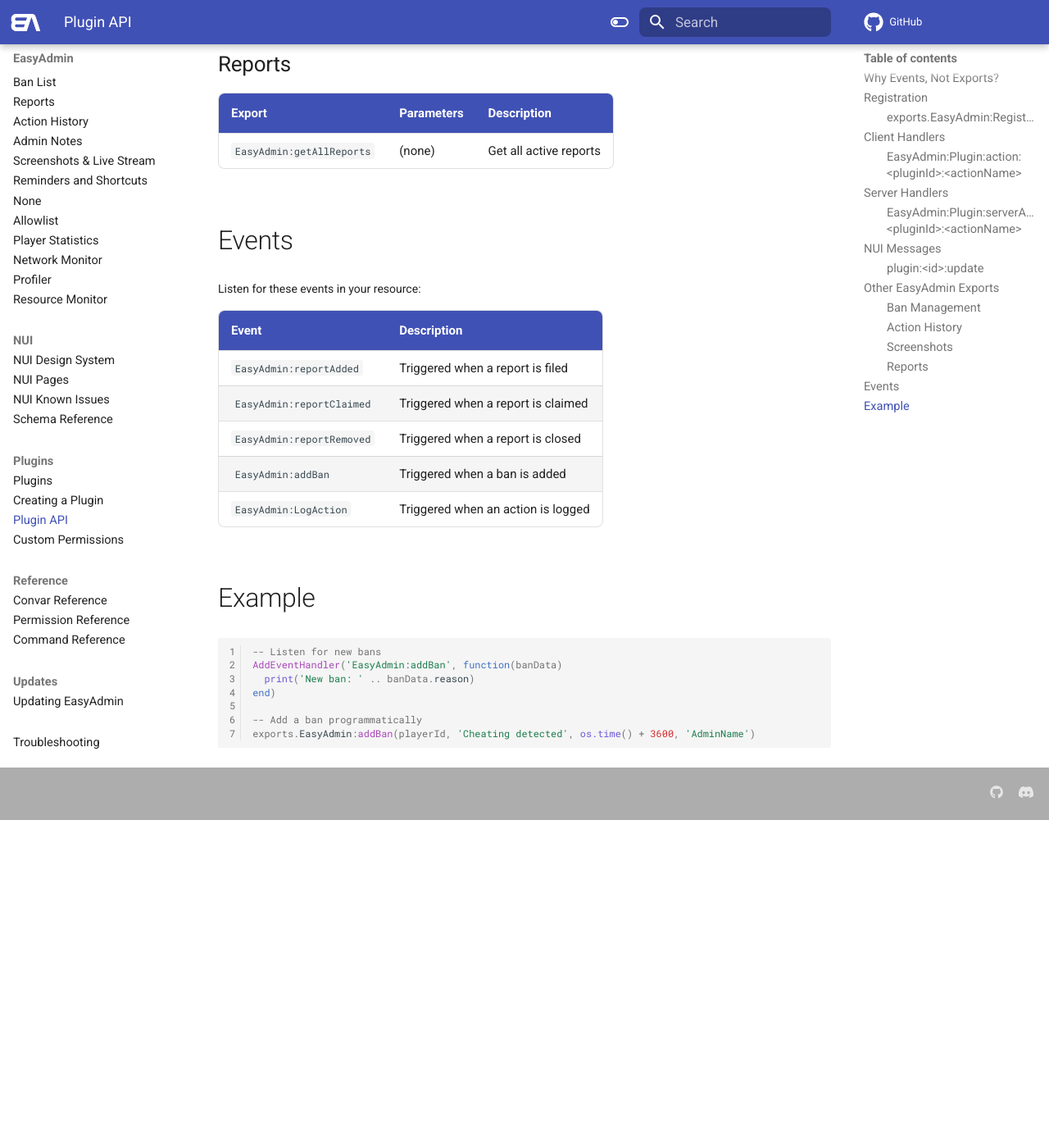
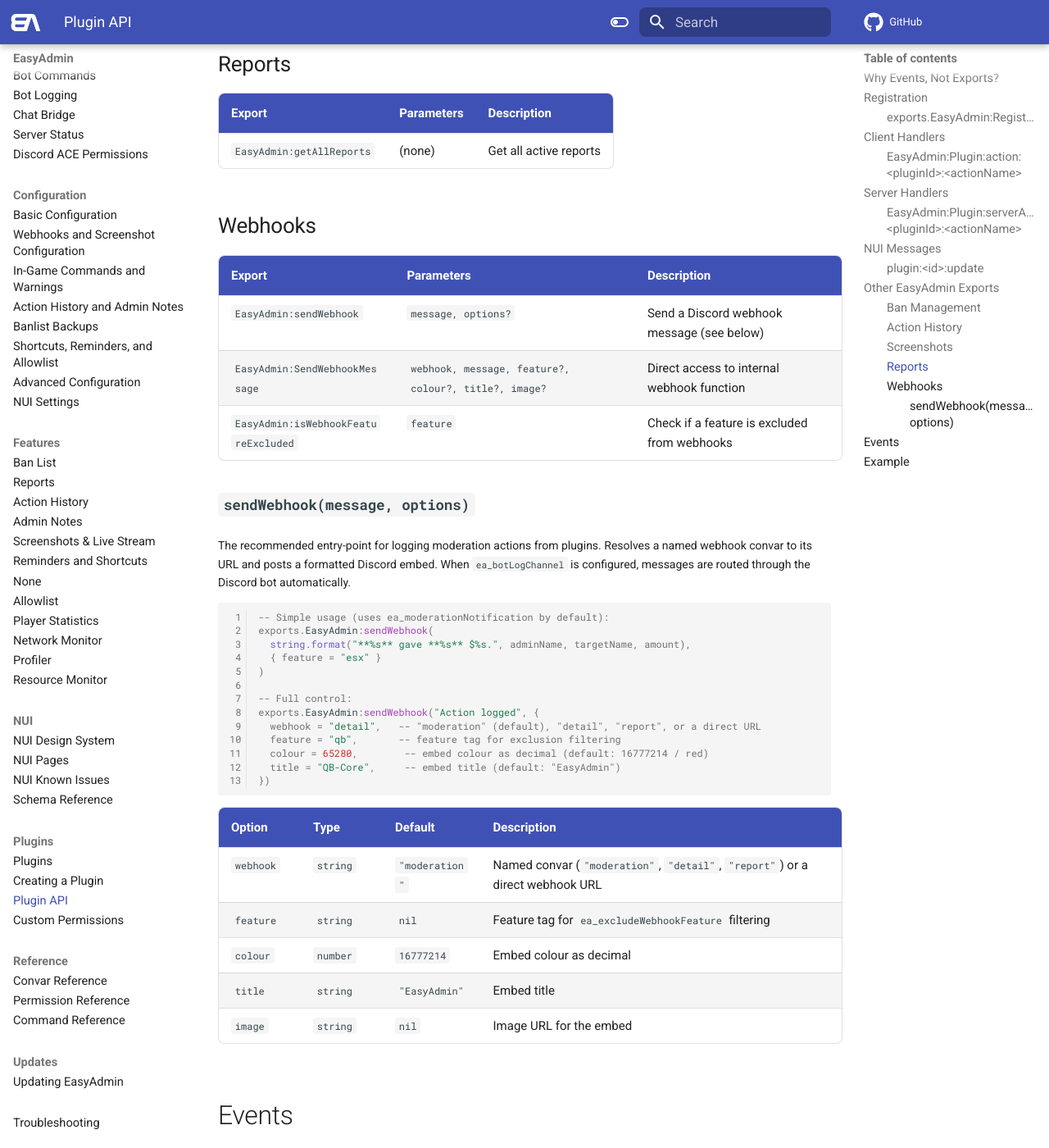
Before and after one commit to Blumlaut/EasyAdmin, an MkDocs documentation site: the page built from docs/docs/plugins/plugin-api.md, in a window 1280 px wide and 1400 px high, scrolled down 3331 px. Shown: the whole window at 82% size. Built offline with MkDocs 1.6.1 and Material for MkDocs 9.7.7, drawn with Linux system fonts in a browser that asks for light colours; comment, search, counter and statistics services are not loaded; before the commit the page ends 4331 px from its top, so only the background shows below that.

Commit message:
docs: document sendWebhook and SendWebhookMessage exports
Add webhook export reference to plugin-api.md and a usage guide
to the webhooks configuration doc.

````diff
--- a/docs/docs/plugins/plugin-api.md
+++ b/docs/docs/plugins/plugin-api.md
@@ -133,6 +133,45 @@
 |--------|-----------|-------------|
 | `EasyAdmin:getAllReports` | (none) | Get all active reports |
 
+### Webhooks
+
+| Export | Parameters | Description |
+|--------|-----------|-------------|
+| `EasyAdmin:sendWebhook` | `message, options?` | Send a Discord webhook message (see below) |
+| `EasyAdmin:SendWebhookMessage` | `webhook, message, feature?, colour?, title?, image?` | Direct access to internal webhook function |
+| `EasyAdmin:isWebhookFeatureExcluded` | `feature` | Check if a feature is excluded from webhooks |
+
+#### `sendWebhook(message, options)`
+
+The recommended entry-point for logging moderation actions from plugins.
+Resolves a named webhook convar to its URL and posts a formatted Discord
+embed. When `ea_botLogChannel` is configured, messages are routed through
+the Discord bot automatically.
+
+```lua
+-- Simple usage (uses ea_moderationNotification by default):
+exports.EasyAdmin:sendWebhook(
+  string.format("**%s** gave **%s** $%s.", adminName, targetName, amount),
+  { feature = "esx" }
+)
+
+-- Full control:
+exports.EasyAdmin:sendWebhook("Action logged", {
+  webhook = "detail",   -- "moderation" (default), "detail", "report", or a direct URL
+  feature = "qb",       -- feature tag for exclusion filtering
+  colour = 65280,        -- embed colour as decimal (default: 16777214 / red)
+  title = "QB-Core",     -- embed title (default: "EasyAdmin")
+})
+```
+
+| Option | Type | Default | Description |
+|--------|------|---------|-------------|
+| `webhook` | `string` | `"moderation"` | Named convar (`"moderation"`, `"detail"`, `"report"`) or a direct webhook URL |
+| `feature` | `string` | `nil` | Feature tag for `ea_excludeWebhookFeature` filtering |
+| `colour` | `number` | `16777214` | Embed colour as decimal |
+| `title` | `string` | `"EasyAdmin"` | Embed title |
+| `image` | `string` | `nil` | Image URL for the embed |
+
 ## Events
 
 Listen for these events in your resource:
````
Also changed, not shown: docs/docs/configuration/webhooks.md (+29 -0 lines).
